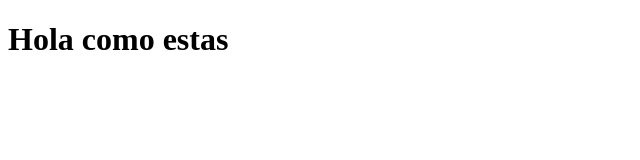
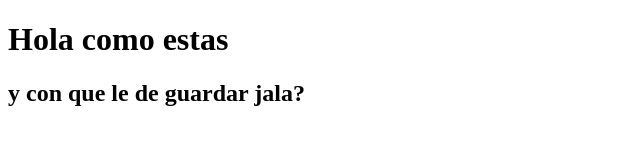
Before and after one commit to s3964958/IT2022, a plain HTML site: page index.html in a window 1280 px wide. Shown: the whole page, without its empty margins (0-640 px from the left). Drawn offline with Linux system fonts and the light colour scheme.

Commit message:
le tengo que dar commit

```diff
--- a/index.html
+++ b/index.html
@@ -6,5 +6,6 @@
   </head>
   <body>
     <h1>Hola como estas</h1>
+    <h2>y con que le de guardar jala?</h2>
   </body>
 </html>
```
